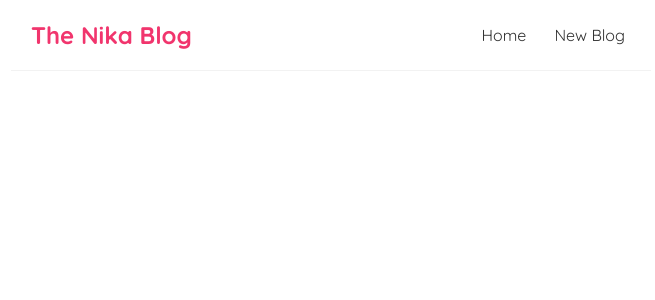
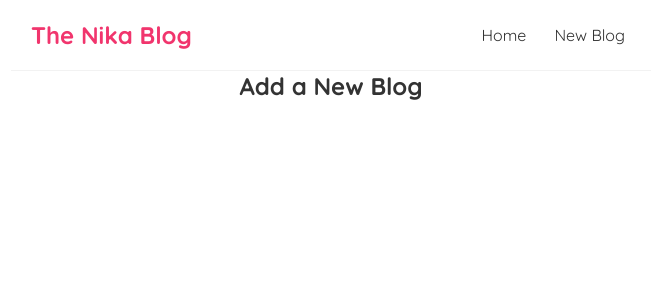
Before and after one commit to ak-nika/Learning_React, a React (Create React App) app: page /create in a window 1280 px wide. Shown: the top 300 px of the page, without its empty margins (309-964 px from the left). Built offline with nearby package versions, Linux system fonts and the light colour scheme.

Commit message:
chapter 22 done

```diff
--- a/src/App.js
+++ b/src/App.js
@@ -2,14 +2,15 @@ import './App.css';
 import Navbar from './Components/Navbar';
 import Home from './Components/Home';
 import { Route, Routes, BrowserRouter as Router, Switch } from 'react-router-dom';
+import Create from './Components/Create';
 
 function App() {
   return (
     <div className="App">
       < Navbar />
       <Routes>
-        <Route path='/' element={<Home/>}/>
-        <Route/>
+        <Route path='/' element={<Home/>}/><Route/>
+        <Route path='/create' element={<Create/>}></Route>
       </Routes>
     </div>
   );
--- /dev/null
+++ b/src/Components/Create.jsx
@@ -0,0 +1,9 @@
+const Create = () => {
+    return (
+        <div className="create">
+            <h2>Add a New Blog</h2>
+        </div>
+    );
+}
+
+export default Create;
--- a/src/Components/Home.jsx
+++ b/src/Components/Home.jsx
@@ -6,12 +6,13 @@ const Home = () => {
   const { data: blogs, isPending, error } = useFetch(`http://localhost:8000/blogs`);
 
   return (
-
+    <div className="content">
     <div className="home">
       { error && <div>{error}</div> }
       { isPending && <div>Loading...</div> }
       {blogs && <BlogList blogs={blogs} title="All Blogs" />}
     </div>
+    </div>
   );
 }
 
```
